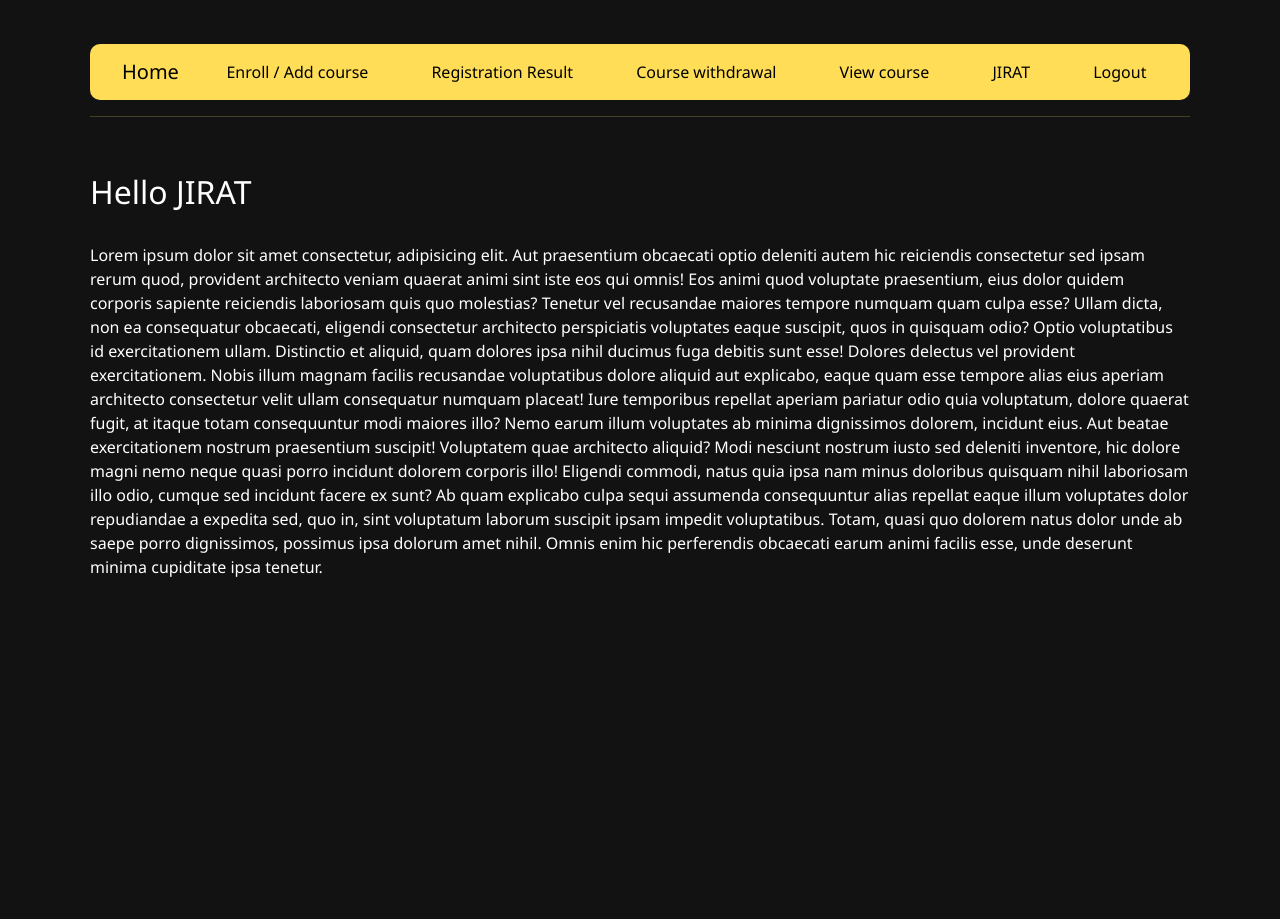
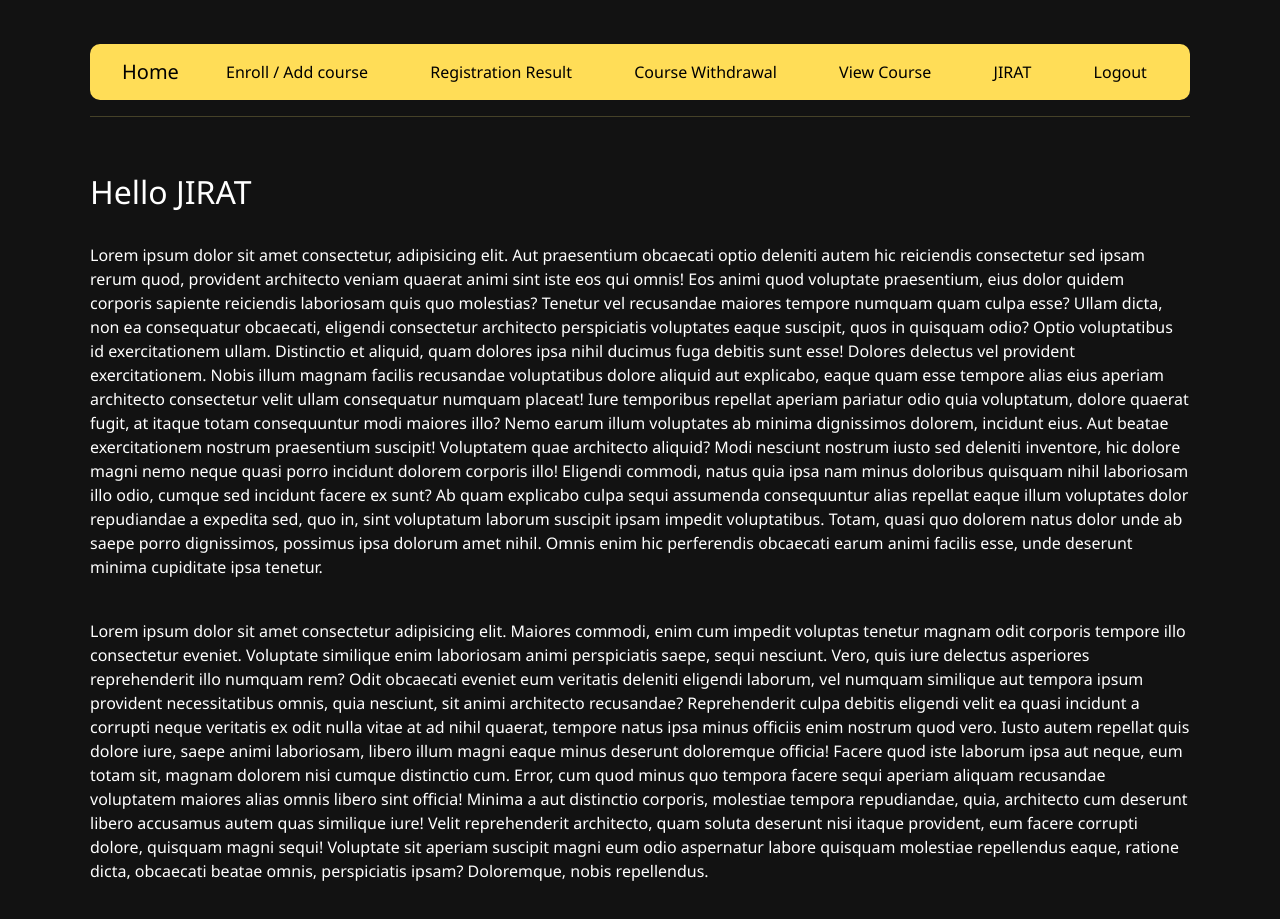
Before and after one commit to 6510615054/cn331-as2, a Django app: template myproject/myapp/templates/index.html in a window 1280 px wide. Before the commit the page ends 577 px from the top, so only its background shows below. Run offline with Django 5.2, Linux system fonts and the light colour scheme; the template is opened without the code that fills it: values that come from a table or form of the project are taken from there, others are empty; data comes from the database, SQL or seed files in the repository; both versions use the stored data as it was after the commit.

Commit message:
add database

```diff
--- a/myproject/myapp/templates/adminview.html
+++ b/myproject/myapp/templates/adminview.html
@@ -89,9 +89,9 @@
                 {% for registration in students %}
                 <tr>
                     <td>{{ registration.sID }}</td>
-                        <td>{{ registration.fname }} {{ registration.lname }}</td>
+                    <td>{{ registration.fname | upper}} {{ registration.lname | upper}}</td>
                     <td>{{ registration.sjID }}</td>
-                        <td>{{ registration.sName }}</td>
+                    <td>{{ registration.sName | upper}}</td>
                 </tr>
                 {% empty %}
                 <tr>
--- a/myproject/myapp/templates/base.html
+++ b/myproject/myapp/templates/base.html
@@ -30,8 +30,8 @@
                     <div class="navbar-nav me-auto w-100 d-flex justify-content-around">
                         <a class="nav-link" href="enroll">Enroll / Add course</a>
                         <a class="nav-link" href="result">Registration Result</a>
-                        <a class="nav-link" href="withdraw">Course withdrawal</a>
-                        <a class="nav-link" href="viewCourse">View course</a>
+                        <a class="nav-link" href="withdraw">Course Withdrawal</a>
+                        <a class="nav-link" href="viewCourse">View Course</a>
                         <a class="nav-link" href="userInfo">{{ Student.fname|upper }}</a>
                         <a class="nav-link" href="logout">Logout</a>
                     </div>
--- a/myproject/myapp/templates/index.html
+++ b/myproject/myapp/templates/index.html
@@ -33,6 +33,21 @@
         repudiandae a expedita sed, quo in, sint voluptatum laborum suscipit ipsam impedit voluptatibus. Totam, quasi
         quo dolorem natus dolor unde ab saepe porro dignissimos, possimus ipsa dolorum amet nihil. Omnis enim hic
         perferendis obcaecati earum animi facilis esse, unde deserunt minima cupiditate ipsa tenetur.</p>
+    <br>
+    <p>Lorem ipsum dolor sit amet consectetur adipisicing elit. Maiores commodi, enim cum impedit voluptas tenetur
+        magnam odit corporis tempore illo consectetur eveniet. Voluptate similique enim laboriosam animi perspiciatis
+        saepe, sequi nesciunt. Vero, quis iure delectus asperiores reprehenderit illo numquam rem? Odit obcaecati
+        eveniet eum veritatis deleniti eligendi laborum, vel numquam similique aut tempora ipsum provident
+        necessitatibus omnis, quia nesciunt, sit animi architecto recusandae? Reprehenderit culpa debitis eligendi velit
+        ea quasi incidunt a corrupti neque veritatis ex odit nulla vitae at ad nihil quaerat, tempore natus ipsa minus
+        officiis enim nostrum quod vero. Iusto autem repellat quis dolore iure, saepe animi laboriosam, libero illum
+        magni eaque minus deserunt doloremque officia! Facere quod iste laborum ipsa aut neque, eum totam sit, magnam
+        dolorem nisi cumque distinctio cum. Error, cum quod minus quo tempora facere sequi aperiam aliquam recusandae
+        voluptatem maiores alias omnis libero sint officia! Minima a aut distinctio corporis, molestiae tempora
+        repudiandae, quia, architecto cum deserunt libero accusamus autem quas similique iure! Velit reprehenderit
+        architecto, quam soluta deserunt nisi itaque provident, eum facere corrupti dolore, quisquam magni sequi!
+        Voluptate sit aperiam suscipit magni eum odio aspernatur labore quisquam molestiae repellendus eaque, ratione
+        dicta, obcaecati beatae omnis, perspiciatis ipsam? Doloremque, nobis repellendus.</p>
 </div>
 
 {% endblock %}
```
Also changed, not shown: myproject/myapp/templates/myCourse.html (+5 -3 lines), myproject/db.sqlite3, myproject/myapp/admin.py (line endings or trailing spaces). Lines whose indentation alone changed are shown as unchanged.
